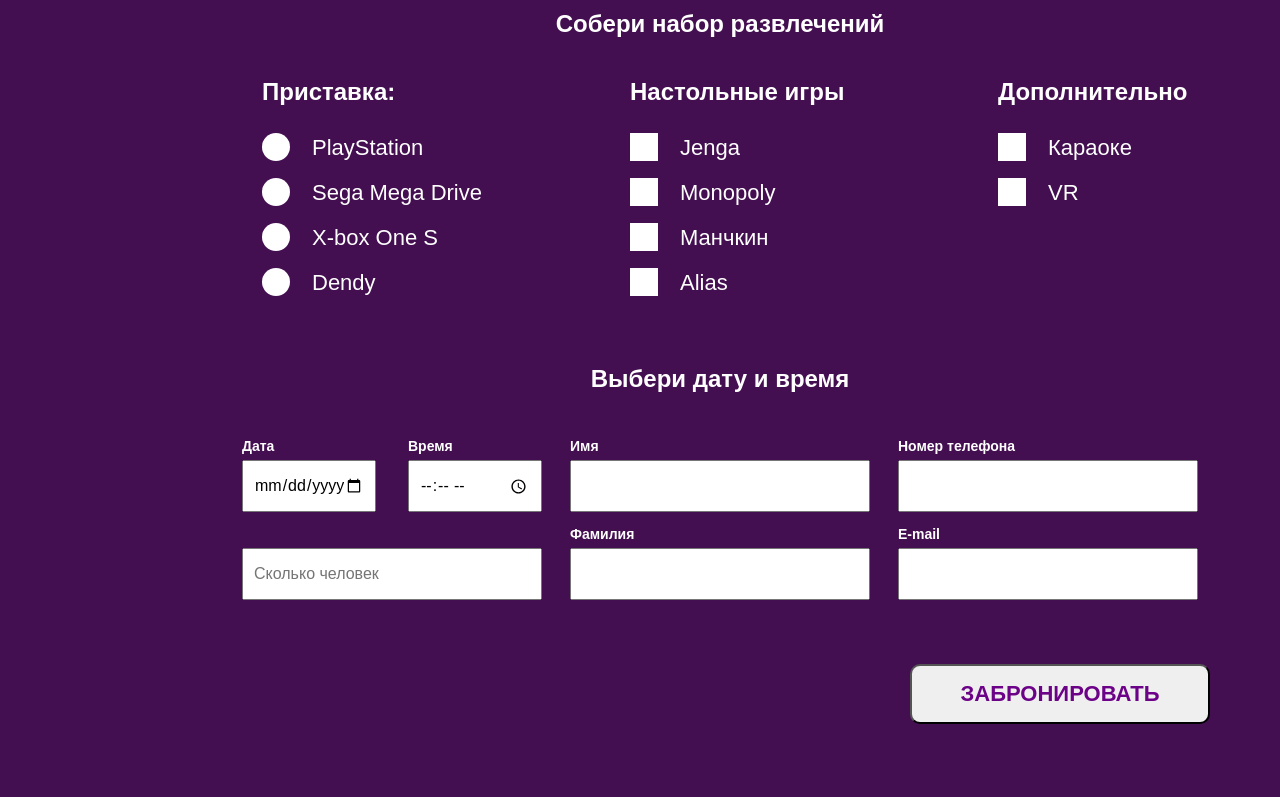
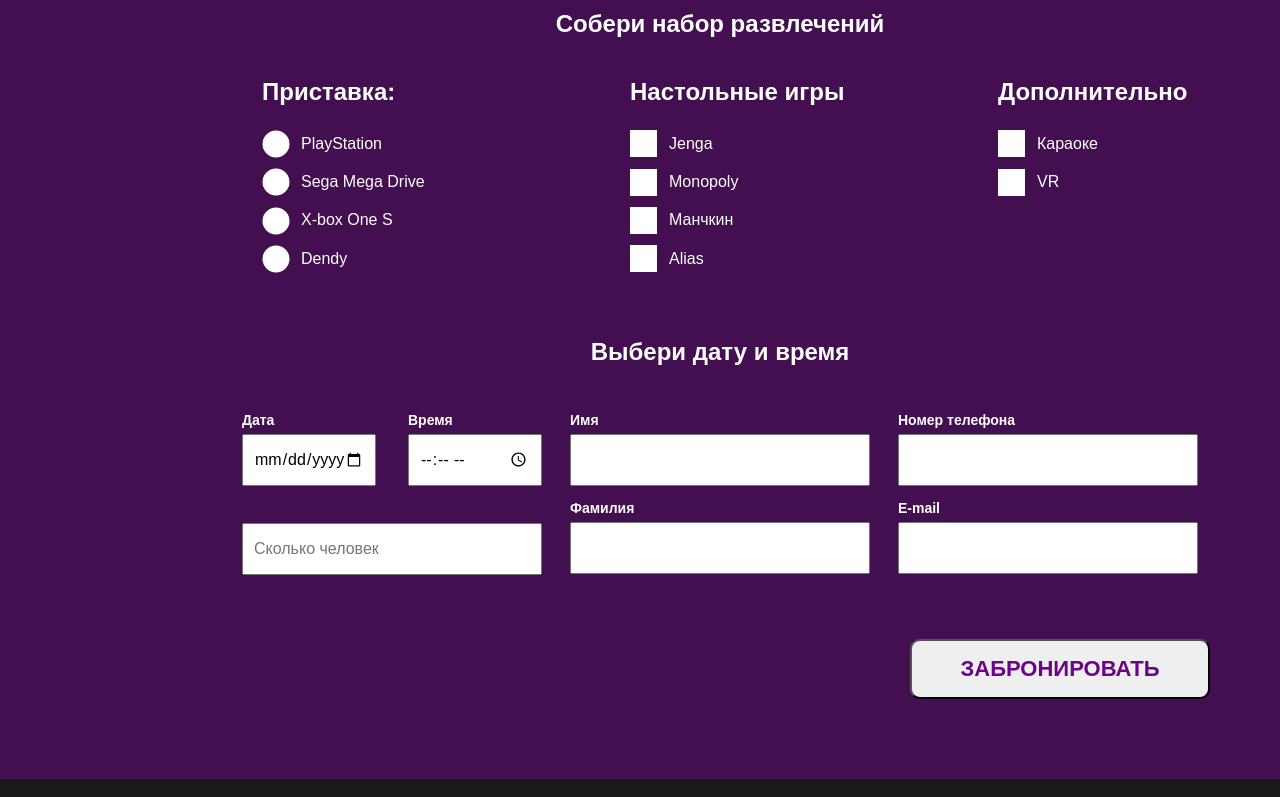
Before and after one commit to MuradIssin/go, a plain HTML site: page index.html in a window 1280 px wide. Shown: the part 4057-4854 px from the top of the page. Drawn offline with Linux system fonts and the light colour scheme.

Commit message:
radiobox

```diff
--- a/css/main/booking/booking.css
+++ b/css/main/booking/booking.css
@@ -55,12 +55,12 @@
   align-items: center;
   cursor: pointer;
   user-select: none;
-  transition-duration: 200ms;
+  transition-duration: 1200ms;
+  border: 3px solid #ffffff;
 }
 
 /* правка 22/03 */
-/* .booking-hall__label:hover { */
-.booking-hall__input:hover {
+.booking-hall__label:hover {
   background: #EADEED;
   border: 3px solid #640AA3;
 }
@@ -70,19 +70,19 @@
   border: 3px solid #640AA3;
 }
 
-
 .booking-hall__label:active {
   color: #FFFFFF;
   border: 3px solid #FFFFFF;
   background: #6C0287;
+  /* background-color: red; */
 }
 
 .booking-hall__radio-btn .booking-hall__input:checked+.booking-hall__label {
   color: #FFFFFF;
   border: 3px solid #FFFFFF;
   background: #6C0287;
-  /* background: #24c266;
-  color: #3f1111; */
+  /* background: #24c266; */
+  /* color: #3f1111; */
 }
 
 .booking-hall__input {
@@ -100,7 +100,8 @@
   margin-bottom: 60px;
 }
 
-/* >>>>>>>>>>>>>>> */
+/* >>>>>>>>>>>>>>>>>>>>>>>>>>>>>>>>>>>>>>>>>>>>>>>>>>>>>>>>>>>>>>>>>>>>>>>>>>>>>>>>>>>>>>>>>>>>>>>>>>>>>>>>>>>>> */
+/* наборы */
 .booking-set__block {
   display: flex;
   justify-content: space-between;
@@ -114,9 +115,181 @@
   margin-bottom: 23px;
 }
 
+/* переписываем все чек-боксы */
+/* >>>>>>>>>>>>>>>>>>>>>>>>>>>>>>>>>>>>>>>>>>>>>> */
+
+.booking-set__block-sub {
+  padding-left: 39px;
+}
+
+.booking-set__block-sub {
+  display: flex;
+  flex-direction: column;
+  width: 300px;
+  align-items: flex-start;
+  gap: 20px;
+
+}
+
+.booking-set__item {
+  display: flex;
+  justify-content: flex-start;
+  align-items: center;
+  gap: 12px;
+}
+
+.booking-set__input {
+  width: 1px;
+  height: 1px;
+  overflow: hidden;
+  position: absolute;
+  clip: rect(0 0 0 0);
+}
+
+.booking-set__style {
+  position: absolute;
+  width: 27px;
+  height: 27px;
+  /* border: 3px solid salmon; */
+  background-color: #FFFFFF;
+  margin-left: -39px;
+}
+
+.booking-set__input+.booking-set__style::before {
+  content: "";
+  width: 15px;
+  height: 15px;
+  background-color: #ffffff;
+  position: absolute;
+  top: 50%;
+  left: 50%;
+  transform: translate(-50%, -50%);
+  transition-duration: 400ms;
+}
+
+.booking-set__input:checked+.booking-set__style::before {
+  content: "";
+  width: 15px;
+  height: 15px;
+  background-color: rgb(31, 187, 36);
+  position: absolute;
+  top: 50%;
+  left: 50%;
+  transform: translate(-50%, -50%);
+  transition-duration: 400ms;
+}
+
+.booking-set__input:focus+.booking-set__style {
+  box-shadow: 0 0 0 2px #CD06FF;
+  transition-duration: 400ms;
+}
+
+/* для радиобоксов */
+
+/* .booking-set__item--radio .booking-set__style {
+  border-radius: 50%;
+}
+
+.booking-set__item--radio .booking-set__input+.booking-set__style::before {
+  border-radius: 50%;
+}
+
+.booking-set__item--radio .booking-set__input:checked+.booking-set__style::before {
+  border-radius: 50%;
+}
+
+.booking-set__item--radio .booking-set__input:checked+.booking-set__style-square::after {
+  border-radius: none;
+  box-shadow: 0 0 0 2px gold;
+}
+
+.booking-set__style-square {
+  position: absolute;
+  width: 27px;
+  height: 27px;
+  box-shadow: 0 0 0 2px rgba(0, 0, 0, 0);
+  box-shadow: 0 0 0 2px gold;
+  margin-left: -39px;
+} */
+
+/* для радиобоксов 2 попытка */
+
+.booking-set__item--radio {
+  display: flex;
+  justify-content: flex-start;
+  align-items: center;
+  gap: 12px;
+}
+
+.booking-set__input--radio {
+  width: 1px;
+  height: 1px;
+  overflow: hidden;
+  position: absolute;
+  clip: rect(0 0 0 0);
+}
+
+.booking-set__style--radio {
+  position: absolute;
+  width: 27px;
+  height: 27px;
+  /* background-color: #FFFFFF; */
+  margin-left: -39px;
+  box-shadow: 0 0 0 2px rgba(0, 0, 0, 0);
+  transition-duration: 1400ms;
+}
+
+.booking-set__style--radio::before {
+  content: "";
+  width: 27px;
+  height: 27px;
+  background-color: rgb(256, 256, 256);
+  border-radius: 50%;
+  position: absolute;
+  top: 50%;
+  left: 50%;
+  transform: translate(-50%, -50%);
+}
+
+.booking-set__input--radio+.booking-set__style--radio::after {
+  content: "";
+  width: 15px;
+  height: 15px;
+  background-color: rgb(256, 256, 256);
+  border-radius: 50%;
+  position: absolute;
+  top: 50%;
+  left: 50%;
+  transform: translate(-50%, -50%);
+  transition-duration: 400ms;
+  transition-property: background-color;
+}
+
+.booking-set__input--radio:checked+.booking-set__style--radio::after {
+  content: "";
+  width: 15px;
+  height: 15px;
+  background-color: rgb(31, 187, 36);
+  border-radius: 50%;
+  position: absolute;
+  top: 50%;
+  left: 50%;
+  transform: translate(-50%, -50%);
+  /* transition-duration: 1400ms; */
+}
+
+.booking-set__input--radio:focus+.booking-set__style--radio {
+  box-shadow: 0 0 0 2px #CD06FF;
+  transition-duration: 400ms;
+}
+
+
+
+
 /* радио бокс */
 /* >>>>>>>>>>>>>>>>>>>>>>>>>>>>>>>>>>>>>>>>>>>>>> */
-.booking-set__block-sub {
+
+/* .booking-set__block-sub {
   display: flex;
   flex-direction: column;
   width: 300px;
@@ -165,9 +338,9 @@
   border: 1px solid #CD06FF;
 }
 
-/* .booking-set__input:focus {
+.booking-set__input:focus {
   border: 1px solid #CD06FF;
-} */
+}
 
 .booking-set__input--radio::after {
   content: "";
@@ -183,12 +356,20 @@
 
 .booking-set__input--radio:checked:after {
   opacity: 1;
-}
+} */
 
-/* чек бокс */
+
+/* перписываем чек-боксы */
 /* >>>>>>>>>>>>>>>>>>>>>>>>>>>>>>>>>>>>>>>>>>>>>> */
 
-.booking-set__input--checkbox::before {
+
+
+
+
+/* чек бокс до 23/03/2023 */
+/* >>>>>>>>>>>>>>>>>>>>>>>>>>>>>>>>>>>>>>>>>>>>>> */
+
+/* .booking-set__input--checkbox::before {
   content: "";
   display: block;
   position: absolute;
@@ -198,8 +379,6 @@
   height: 28px;
   width: 28px;
   background-color: #FFFFFF;
-  /* добавлено 22/03 */
-  /* border: 1px solid #FFFFFF; */
 }
 
 .booking-set__input--checkbox::after {
@@ -211,18 +390,43 @@
   left: 6px;
   opacity: 0;
   background-color: #9b6c26;
-  /* border: 1px solid #FFFFFF; */
 }
 
 .booking-set__input--checkbox:checked:after {
   opacity: 1;
 }
 
-/* бок справа */
 .booking-set__input--checkbox:focus {
-  /* добавлено 22/03 */
   border: 1x solid #CD06FF;
-}
+} */
+
+
+
+
+
+
+
+
+
+
+
+
+
+
+
+
+
+
+
+
+
+
+
+
+
+
+
+
 
 /* чек бокс завершение*/
 /* >>>>>>>>>>>>>>>>>>>>>>>>>>>>>>>>>>>>>>>>>>>>>> */
@@ -278,6 +482,10 @@
   margin-bottom: 14px;
 }
 
+.booking-order__input--space {
+  margin-top: 23px;
+}
+
 .booking-order__input--short {
   width: 134px;
 }
--- a/index.html
+++ b/index.html
@@ -99,6 +99,7 @@
 
             <fieldset class="booking__hall booking-hall">
               <legend class="booking-hall__title">Выбери зал</legend>
+
               <div class="booking-hall__block">
 
                 <div class="booking-hall__radio-btn">
@@ -132,26 +133,66 @@
                 <fieldset class="booking-set__set">
                   <legend class="booking-set__subtitle">Приставка:</legend>
                   <div class="booking-set__block-sub">
-                    <label class="booking-set__item booking-set__item--radio">
+
+                    <!-- test -->
+                    <label class="booking-set__item--radio">
+                      <input type="radio" name="device" value="PlayStation" class="booking-set__input--radio">
+                      <span class="booking-set__style--radio"></span>
+                      PlayStation
+                    </label>
+
+
+                    <label class="booking-set__item--radio">
+                      <input type="radio" name="device" value="Sega Mega Drive" class="booking-set__input--radio">
+                      <span class="booking-set__style--radio"></span>
+                      Sega Mega Drive
+                    </label>
+
+                    <label class="booking-set__item--radio">
+                      <input type="radio" name="device" value="X-box One S" class="booking-set__input--radio">
+                      <span class="booking-set__style--radio"></span>
+                      X-box One S
+                    </label>
+
+                    <label class="booking-set__item--radio">
+                      <input type="radio" name="device" value="Dendy" class="booking-set__input--radio">
+                      <span class="booking-set__style--radio"></span>
+                      Dendy
+                    </label>
+
+                    <!-- <label class="booking-set__item booking-set__item--radio">
                       <input type="radio" name="device" value="PlayStation"
                         class="booking-set__input booking-set__input--radio">
+
+                      <span class="booking-set__style"></span>
+                      <span class="booking-set__style-square"></span>
+
                       PlayStation
                     </label>
+
                     <label class="booking-set__item booking-set__item--radio">
                       <input type="radio" name="device" value="Sega Mega Drive"
                         class="booking-set__input booking-set__input--radio">
+                      <span class="booking-set__style"></span>
+                      <span class="booking-set__style-square"></span>
+
                       Sega Mega Drive
                     </label>
+
                     <label class="booking-set__item booking-set__item--radio">
                       <input type="radio" name="device" value="X-box One S"
                         class="booking-set__input booking-set__input--radio">
-                      X-box One S
+                      <span class="booking-set__style"></span>
+                    X-box One S
                     </label>
+
                     <label class="booking-set__item booking-set__item--radio">
                       <input type="radio" name="device" value="Dendy"
                         class="booking-set__input booking-set__input--radio">
+                      <span class="booking-set__style"></span>
                       Dendy
-                    </label>
+                    </label> -->
+
                   </div>
                 </fieldset>
 
@@ -161,21 +202,25 @@
                     <label class="booking-set__item">
                       <input type="checkbox" name="game" value="Jenga"
                         class="booking-set__input booking-set__input--checkbox">
+                      <span class="booking-set__style"></span>
                       Jenga
                     </label>
                     <label class="booking-set__item">
                       <input type="checkbox" name="game" value="Monopoly"
                         class="booking-set__input booking-set__input--checkbox">
+                      <span class="booking-set__style"></span>
                       Monopoly
                     </label>
                     <label class="booking-set__item">
                       <input type="checkbox" name="game" value="manchin"
                         class="booking-set__input booking-set__input--checkbox">
+                      <span class="booking-set__style"></span>
                       Манчкин
                     </label>
                     <label class="booking-set__item">
                       <input type="checkbox" name="game" value="Alias"
                         class="booking-set__input booking-set__input--checkbox">
+                      <span class="booking-set__style"></span>
                       Alias
                     </label>
                   </div>
@@ -187,11 +232,13 @@
                     <label class="booking-set__item">
                       <input type="checkbox" name="addDevice" value="Karaoke"
                         class="booking-set__input booking-set__input--checkbox">
+                      <span class="booking-set__style"></span>
                       Караоке
                     </label>
                     <label class="booking-set__item">
                       <input type="checkbox" name="addDevice" value="vr"
                         class="booking-set__input booking-set__input--checkbox">
+                      <span class="booking-set__style"></span>
                       VR
                     </label>
                   </div>
@@ -221,9 +268,9 @@
 
                   <!-- временно исключено, до получения разъяснений -->
                   <div class="booking-order__block-field">
-                    <label class="booking-order__name-field">&nbsp</label>
-                    <input type="number" name="numberGuests" required class="booking-order__input"
-                      placeholder="Сколько человек">
+                    <!-- <label class="booking-order__name-field">&nbsp</label> -->
+                    <input type="number" name="numberGuests" required
+                      class="booking-order__input booking-order__input--space" placeholder="Сколько человек">
                   </div>
 
                   <!-- <div class="booking-order__block-field">
```
